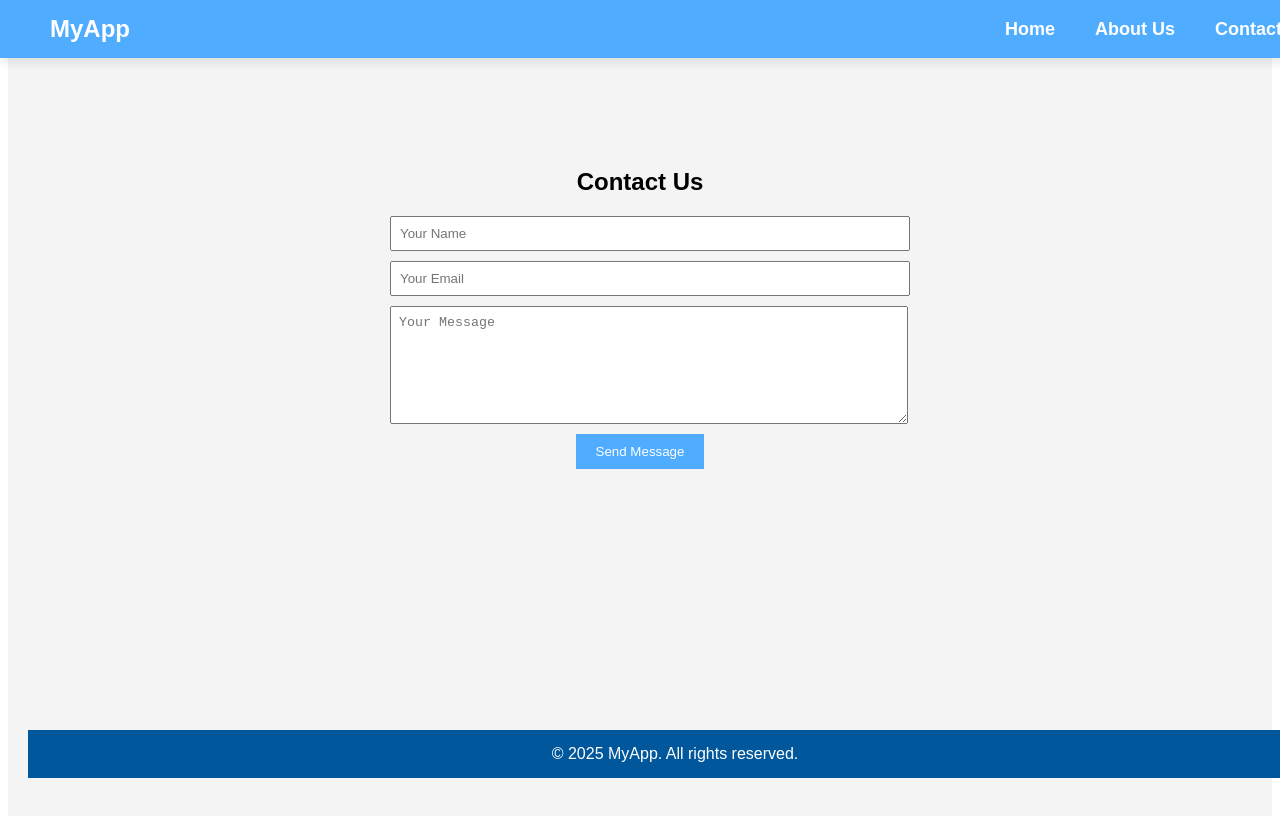
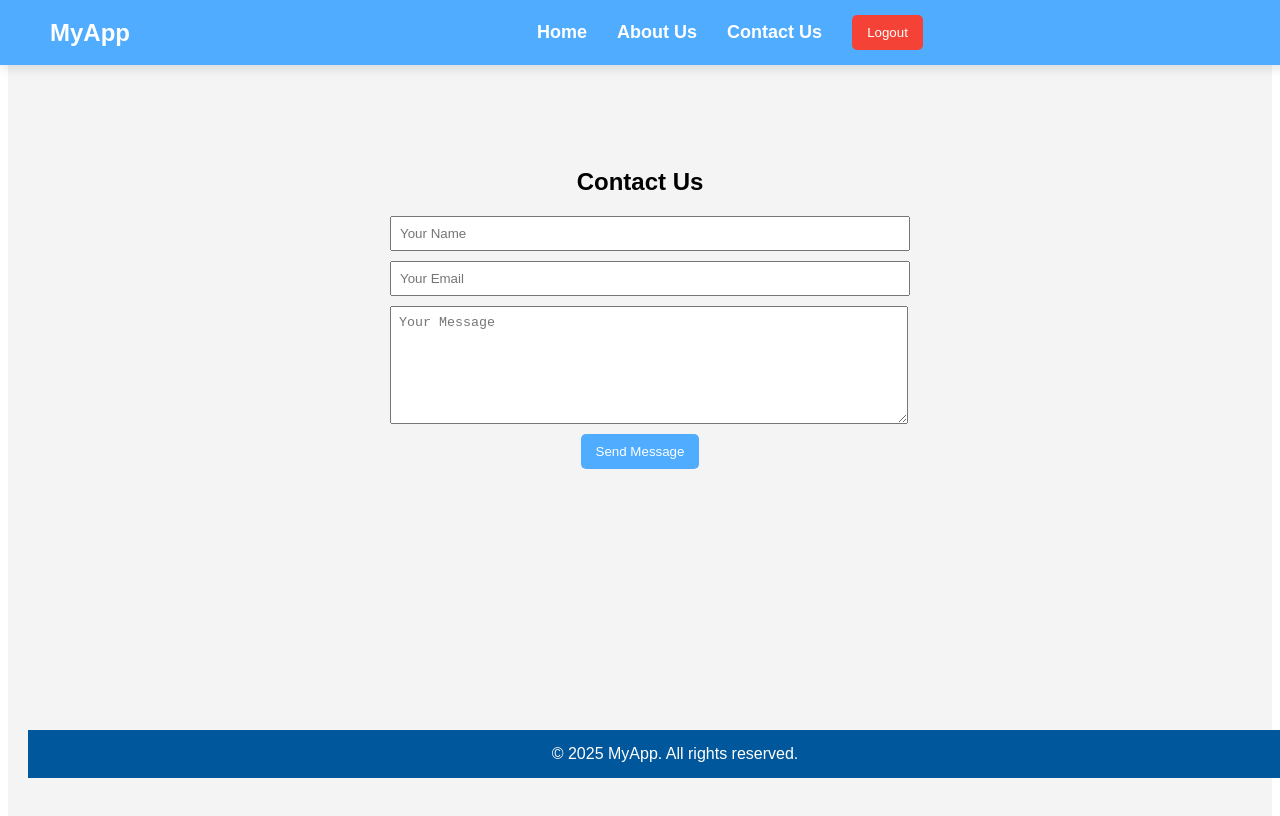
Before and after one commit to Gaurav-Shaw09/PenFolio, a React (Vite) app in the folder login-signup-app/react-login-frontend/react-login-frontend/: page /contact in a window 1280 px wide. Shown: the top 816 px of the page. Built offline with nearby package versions, Linux system fonts and the light colour scheme.

Commit message:
added logout button in navbar and some css in homepage

```diff
--- a/login-signup-app/react-login-frontend/react-login-frontend/src/components/About.jsx
+++ b/login-signup-app/react-login-frontend/react-login-frontend/src/components/About.jsx
@@ -14,6 +14,12 @@ function About() {
     nishant: 'https://www.linkedin.com/in/kumar-nishant',
     aditya: 'https://www.linkedin.com/in/aditya-suryavanshi',
     subham: 'https://www.linkedin.com/in/subham-bangal',
+  };
+
+  const handleLogout = () => {
+    localStorage.removeItem("username"); // Remove stored username
+    localStorage.removeItem("token"); // If using a token-based authentication system
+    navigate("/login"); // Redirect to login page
   };
 
   const containerStyle = {
@@ -46,7 +52,14 @@ function About() {
   const titleStyle = {
     fontSize: '24px',
     fontWeight: 'bold',
-    marginRight: 'auto', // Pushes the title to the left
+  };
+
+  const navCenterStyle = {
+    display: 'flex',
+    justifyContent: 'center',
+    alignItems: 'center',
+    gap: '30px',
+    flex: 1, // Pushes items to center
   };
 
   const teamContainerStyle = {
@@ -104,11 +117,18 @@ function About() {
   };
 
   const navbarLinksStyle = {
-    margin: '0 20px', // Adjusted margin for better spacing
     cursor: 'pointer',
+    fontWeight: 'bold',
+  };
+
+  const buttonStyle = {
     padding: '10px 15px',
+    backgroundColor: '#f44336',
+    color: 'white',
+    border: 'none',
+    cursor: 'pointer',
     borderRadius: '5px',
-    transition: 'background 0.3s',
+    marginLeft: '20px',
   };
 
   return (
@@ -116,10 +136,16 @@ function About() {
       {/* Navbar */}
       <nav style={navbarStyle}>
         <div style={titleStyle}>MyApp</div>
-        <div style={{ display: 'flex' }}>
+        <div style={navCenterStyle}>
           <span style={navbarLinksStyle} onClick={() => navigate('/home')}>Home</span>
           <span style={navbarLinksStyle} onClick={() => navigate('/about')}>About Us</span>
           <span style={navbarLinksStyle} onClick={() => navigate('/contact')}>Contact Us</span>
+          <button
+            onClick={handleLogout}
+            style={buttonStyle}
+          >
+            Logout
+          </button>
         </div>
       </nav>
 
--- a/login-signup-app/react-login-frontend/react-login-frontend/src/components/Contact.jsx
+++ b/login-signup-app/react-login-frontend/react-login-frontend/src/components/Contact.jsx
@@ -34,15 +34,27 @@ function Contact() {
     }
   };
 
+  const handleLogout = () => {
+    localStorage.removeItem("username"); // Remove stored username
+    localStorage.removeItem("token"); // If using a token-based authentication system
+    navigate("/login"); // Redirect to login page
+  };
+
   return (
     <div style={styles.container}>
       {/* ✅ Navbar */}
       <nav style={styles.navbar}>
         <div style={{ fontSize: '24px', fontWeight: 'bold' }}>MyApp</div>
-        <div>
+        <div style={styles.navCenter}>
           <span style={styles.navLink} onClick={() => navigate('/home')}>Home</span>
           <span style={styles.navLink} onClick={() => navigate('/about')}>About Us</span>
           <span style={styles.navLink} onClick={() => navigate('/contact')}>Contact Us</span>
+          <button
+            onClick={handleLogout}
+            style={{ ...styles.button, backgroundColor: "#f44336" }}
+          >
+            Logout
+          </button>
         </div>
       </nav>
 
@@ -115,10 +127,24 @@ const styles = {
     left: 0,
     zIndex: 1000,
   },
+  navCenter: {
+    display: 'flex',
+    justifyContent: 'center',
+    alignItems: 'center',
+    gap: '30px',
+    flex: 1, // Pushes items to center
+  },
   navLink: {
-    margin: '0 20px',
     cursor: 'pointer',
     fontWeight: 'bold',
+  },
+  button: {
+    padding: '10px 15px',
+    backgroundColor: '#4facfe',
+    color: 'white',
+    border: 'none',
+    cursor: 'pointer',
+    borderRadius: '5px',
   },
   formContainer: {
     maxWidth: '500px',
@@ -139,13 +165,6 @@ const styles = {
     padding: '8px',
     height: '100px',
   },
-  button: {
-    padding: '10px 20px',
-    background: '#4facfe',
-    color: 'white',
-    border: 'none',
-    cursor: 'pointer',
-  },
   status: {
     marginTop: '10px',
     color: 'green',
--- a/login-signup-app/react-login-frontend/react-login-frontend/src/components/Home.jsx
+++ b/login-signup-app/react-login-frontend/react-login-frontend/src/components/Home.jsx
@@ -1,16 +1,25 @@
 import React, { useState, useEffect } from "react";
 import axios from "axios";
+import { useNavigate } from 'react-router-dom';
 
 const Home = () => {
     const [blogs, setBlogs] = useState([]);
+    const [expanded, setExpanded] = useState({});
+    const [showModal, setShowModal] = useState(false);
     const [title, setTitle] = useState("");
     const [content, setContent] = useState("");
-    const [author, setAuthor] = useState("");
     const [image, setImage] = useState(null);
+    const navigate = useNavigate();
 
     useEffect(() => {
         fetchBlogs();
     }, []);
+
+    const handleLogout = () => {
+        localStorage.removeItem("username"); // Remove stored username
+        localStorage.removeItem("token"); // If using a token-based authentication system
+        navigate("/login"); // Redirect to login page
+    };
 
     const fetchBlogs = async () => {
         try {
@@ -21,12 +30,25 @@ const Home = () => {
         }
     };
 
+    const toggleReadMore = (id) => {
+        setExpanded((prevState) => ({
+            ...prevState,
+            [id]: !prevState[id]
+        }));
+    };
+
     const handleSubmit = async (e) => {
         e.preventDefault();
+        const loggedInUser = localStorage.getItem("username");
+        if (!loggedInUser) {
+            alert("You must be logged in to create a blog.");
+            return;
+        }
+
         const formData = new FormData();
         formData.append("title", title);
         formData.append("content", content);
-        formData.append("author", author);
+        formData.append("author", loggedInUser);
         if (image) {
             formData.append("file", image);
         }
@@ -38,37 +60,255 @@ const Home = () => {
             fetchBlogs();
             setTitle("");
             setContent("");
-            setAuthor("");
             setImage(null);
+            setShowModal(false);
         } catch (error) {
             console.error("Error creating blog:", error);
         }
     };
 
     return (
-        <div>
-            <h2>Create a Blog</h2>
-            <form onSubmit={handleSubmit} encType="multipart/form-data">
-                <input type="text" placeholder="Title" value={title} onChange={(e) => setTitle(e.target.value)} required />
-                <textarea placeholder="Content" value={content} onChange={(e) => setContent(e.target.value)} required />
-                <input type="text" placeholder="Author" value={author} onChange={(e) => setAuthor(e.target.value)} required />
-                <input type="file" accept="image/*" onChange={(e) => setImage(e.target.files[0])} />
-                <button type="submit">Post Blog</button>
-            </form>
+        <div style={styles.container}>
+            {/* ✅ Navbar */}
+            <nav style={styles.navbar}>
+                <div style={{ fontSize: '24px', fontWeight: 'bold' }}>MyApp</div>
+                <div style={styles.navCenter}>
+                    <span style={styles.navLink} onClick={() => navigate('/home')}>Home</span>
+                    <span style={styles.navLink} onClick={() => navigate('/about')}>About Us</span>
+                    <span style={styles.navLink} onClick={() => navigate('/contact')}>Contact Us</span>
+                    <button
+                        onClick={handleLogout}
+                        style={{ ...styles.button, backgroundColor: "#f44336" }}
+                    >
+                        Logout
+                    </button>
+                </div>
+            </nav>
 
-            <h2>All Blogs</h2>
-            <div>
+            {/* Create Blog Button */}
+            <div style={styles.createButtonContainer}>
+                <button
+                    onClick={() => setShowModal(true)}
+                    style={styles.createButton}
+                >
+                    Create Blog
+                </button>
+            </div>
+
+            <h2 style={{ textAlign: "center", marginTop: "100px" }}>All Blogs</h2>
+            <div style={styles.blogContainer}>
                 {blogs.map((blog) => (
-                    <div key={blog.id} style={{ border: "1px solid #ccc", padding: "10px", margin: "10px 0" }}>
+                    <div key={blog.id} style={styles.blogCard}>
                         <h3>{blog.title}</h3>
-                        <p>{blog.content}</p>
                         <p><b>Author:</b> {blog.author}</p>
-                        {blog.imagePath && <img src={`http://localhost:8080/${blog.imagePath}`} alt="Blog" style={{ width: "200px" }} />}
+                        {blog.imagePath && (
+                            <img
+                                src={`http://localhost:8080/${blog.imagePath}`}
+                                alt="Blog"
+                                style={styles.blogImage}
+                            />
+                        )}
+                        {expanded[blog.id] ? (
+                            <>
+                                <p>{blog.content}</p>
+                                <button
+                                    onClick={() => toggleReadMore(blog.id)}
+                                    style={styles.showLessButton}
+                                >
+                                    Show Less
+                                </button>
+                            </>
+                        ) : (
+                            <button
+                                onClick={() => toggleReadMore(blog.id)}
+                                style={styles.readMoreButton}
+                            >
+                                Read More
+                            </button>
+                        )}
                     </div>
                 ))}
             </div>
+
+            {/* Modal for Creating Blog */}
+            {showModal && (
+                <div style={styles.modal}>
+                    <h2>Create a Blog</h2>
+                    <form onSubmit={handleSubmit} encType="multipart/form-data">
+                        <input
+                            type="text"
+                            placeholder="Title"
+                            value={title}
+                            onChange={(e) => setTitle(e.target.value)}
+                            required
+                            style={styles.input}
+                        />
+                        <textarea
+                            placeholder="Content"
+                            value={content}
+                            onChange={(e) => setContent(e.target.value)}
+                            required
+                            style={styles.textarea}
+                        />
+                        <input
+                            type="file"
+                            accept="image/*"
+                            onChange={(e) => setImage(e.target.files[0])}
+                            style={{ display: "block", marginBottom: "10px" }}
+                        />
+                        <button type="submit" style={styles.postButton}>Post Blog</button>
+                        <button onClick={() => setShowModal(false)} style={styles.closeButton}>Close</button>
+                    </form>
+                </div>
+            )}
+
+            {/* ✅ Footer */}
+            <footer style={styles.footer}>
+                © 2025 MyApp. All rights reserved.
+            </footer>
         </div>
     );
 };
 
+// ✅ Styles
+const styles = {
+    container: {
+        fontFamily: 'Arial, sans-serif',
+        background: '#f4f4f4',
+        minHeight: '100vh',
+        padding: '20px',
+        textAlign: 'center',
+        position: 'relative',
+    },
+    navbar: {
+        display: 'flex',
+        justifyContent: 'space-between',
+        alignItems: 'center',
+        background: '#4facfe',
+        padding: '15px 50px',
+        color: 'white',
+        fontSize: '18px',
+        boxShadow: '0px 4px 10px rgba(0, 0, 0, 0.1)',
+        width: '100%',
+        position: 'fixed',
+        top: 0,
+        left: 0,
+        zIndex: 1000,
+    },
+    navCenter: {
+        display: 'flex',
+        justifyContent: 'center',
+        alignItems: 'center',
+        gap: '30px',
+        flex: 1,
+    },
+    navLink: {
+        cursor: 'pointer',
+        fontWeight: 'bold',
+    },
+    button: {
+        padding: '10px 15px',
+        backgroundColor: '#4facfe',
+        color: 'white',
+        border: 'none',
+        cursor: 'pointer',
+        borderRadius: '5px',
+        marginLeft: '20px',
+    },
+    createButtonContainer: {
+        position: "absolute",
+        top: "80px",
+        right: "20px",
+    },
+    createButton: {
+        padding: "10px 15px",
+        backgroundColor: "#28a745",
+        color: "white",
+        border: "none",
+        cursor: "pointer",
+        borderRadius: "5px",
+    },
+    blogContainer: {
+        display: "grid",
+        gridTemplateColumns: "repeat(auto-fit, minmax(300px, 1fr))",
+        gap: "20px",
+        justifyContent: "center",
+    },
+    blogCard: {
+        border: "1px solid #ccc",
+        padding: "15px",
+        borderRadius: "10px",
+        backgroundColor: "#fff",
+    },
+    blogImage: {
+        width: "100%",
+        borderRadius: "10px",
+    },
+    readMoreButton: {
+        padding: "5px 10px",
+        backgroundColor: "#008CBA",
+        color: "white",
+        border: "none",
+        cursor: "pointer",
+        borderRadius: "5px",
+    },
+    showLessButton: {
+        padding: "5px 10px",
+        backgroundColor: "#f44336",
+        color: "white",
+        border: "none",
+        cursor: "pointer",
+        borderRadius: "5px",
+    },
+    modal: {
+        position: "fixed",
+        top: "50%",
+        left: "50%",
+        transform: "translate(-50%, -50%)",
+        backgroundColor: "white",
+        padding: "20px",
+        borderRadius: "10px",
+        boxShadow: "0px 0px 10px rgba(0, 0, 0, 0.2)",
+        zIndex: 1000,
+    },
+    input: {
+        display: "block",
+        marginBottom: "10px",
+        width: "100%",
+        padding: "5px"
+    },
+    textarea: {
+        display: "block",
+        marginBottom: "10px",
+        width: "100%",
+        padding: "5px"
+    },
+    postButton: {
+        padding: "8px 15px",
+        backgroundColor: "#28a745",
+        color: "white",
+        border: "none",
+        cursor: "pointer",
+        borderRadius: "5px",
+        marginRight: "10px"
+    },
+    closeButton: {
+        padding: "8px 15px",
+        backgroundColor: "#f44336",
+        color: "white",
+        border: "none",
+        cursor: "pointer",
+        borderRadius: "5px"
+    },
+    footer: {
+        background: '#01579b',
+        color: 'white',
+        padding: '15px',
+        textAlign: 'center',
+        position: 'absolute',
+        bottom: -10,
+        width: '100%',
+    }
+};
+
 export default Home;
```
Also changed, not shown: 9 other files (tests, documents, lock files or other folders).
